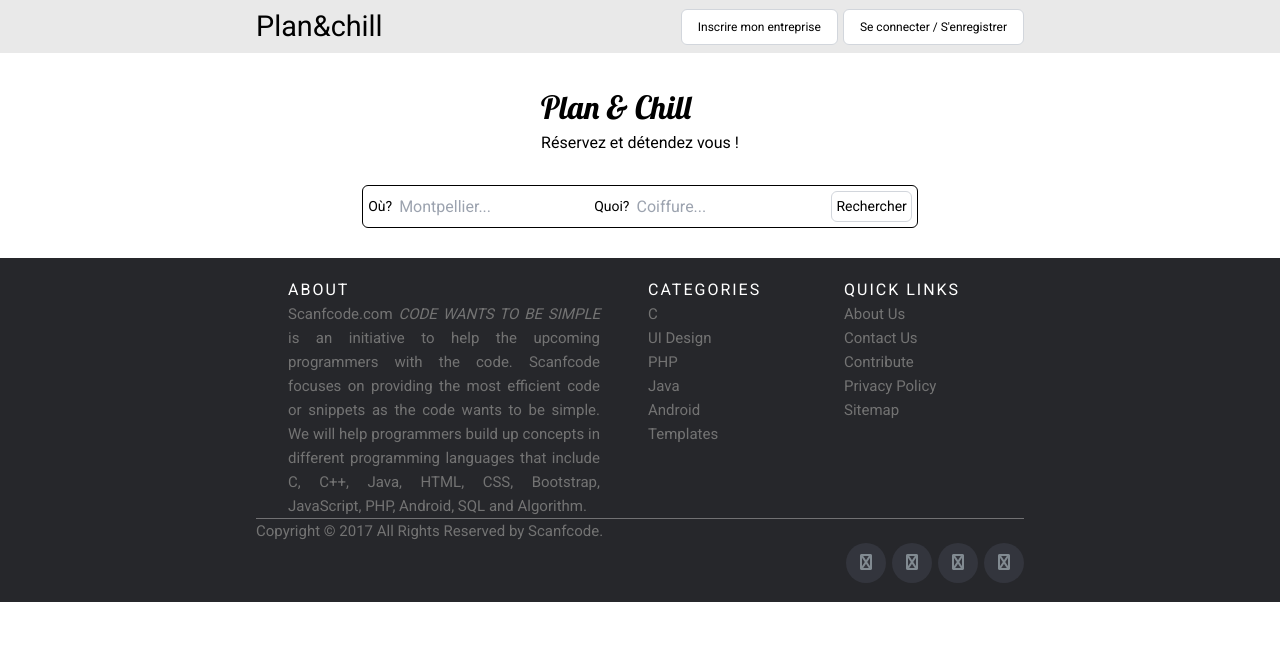
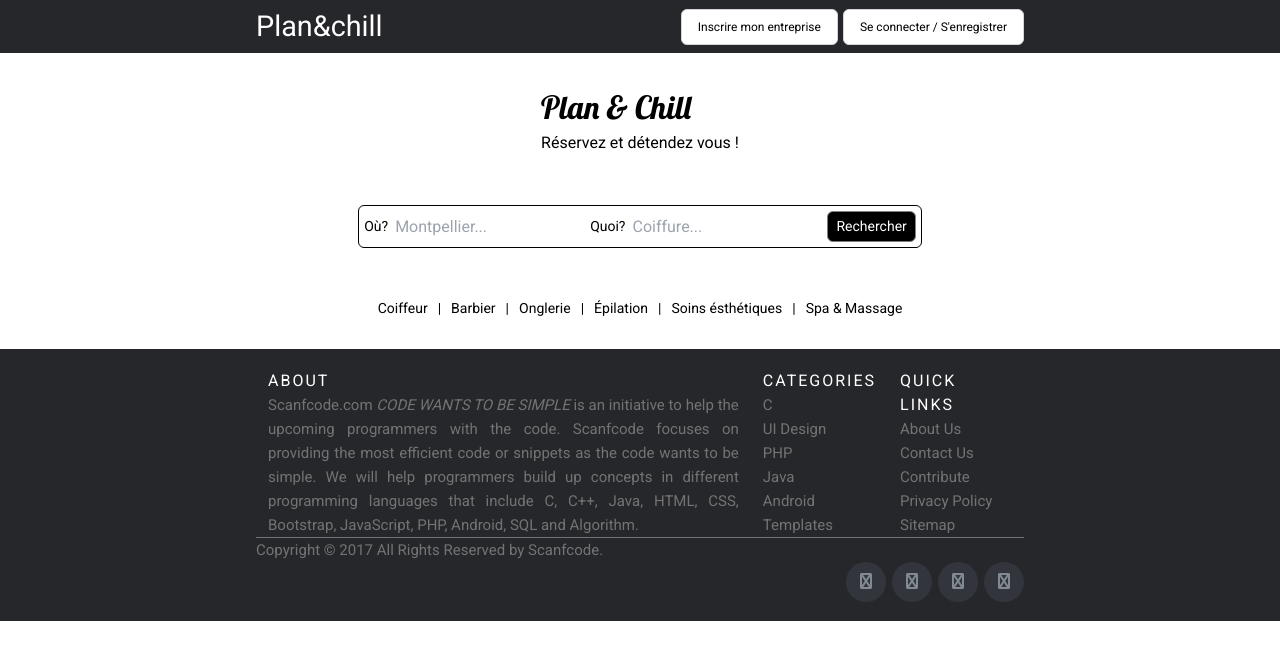
Before and after one commit to CyrilPers/booking-platform, an Angular app in the folder front/: page / in a window 1280 px wide. Shown: the top 660 px of the page. Built offline with nearby package versions, Linux system fonts and the light colour scheme.

Commit message:
update home & styles

```diff
--- a/front/src/app/footer/footer.component.html
+++ b/front/src/app/footer/footer.component.html
@@ -1,7 +1,7 @@
 <footer class="site-footer">
   <div class="footer-top">
-    <div class="grid grid-cols-12 gap-x-4">
-      <div class="col-span-6 items-center px-8">
+    <div class="flex flex-row justify-between">
+      <div class="flex flex-col w-2/3 px-3">
         <h6>About</h6>
         <p class="text-justify">
           Scanfcode.com <i>CODE WANTS TO BE SIMPLE </i> is an initiative to help
@@ -13,7 +13,7 @@
         </p>
       </div>
 
-      <div class="col-span-3 items-center">
+      <div class="flex flex-col px-3">
         <h6>Categories</h6>
         <ul class="footer-links">
           <li><a href="http://scanfcode.com/category/c-language/">C</a></li>
@@ -39,7 +39,7 @@
         </ul>
       </div>
 
-      <div class="col-span-3 items-center px">
+      <div class="flex flex-col px-3">
         <h6>Quick Links</h6>
         <ul class="footer-links">
           <li><a href="http://scanfcode.com/about/">About Us</a></li>
--- a/front/src/app/footer/footer.component.scss
+++ b/front/src/app/footer/footer.component.scss
@@ -1,7 +1,6 @@
 .site-footer
 {
   background-color:#26272b;
-  padding:45px 0 20px;
   font-size:15px;
   padding: 15px 20%;
   line-height:24px;
--- a/front/src/app/home/home.component.html
+++ b/front/src/app/home/home.component.html
@@ -4,4 +4,12 @@
     <span>Réservez et détendez vous !</span>
   </div>
   <app-search-bar></app-search-bar>
+  <ul class="all-services">
+    <a href="">Coiffeur</a> |
+    <a href="">Barbier</a> |
+    <a href="">Onglerie</a> |
+    <a href="">Épilation</a> |
+    <a href="">Soins ésthétiques</a> |
+    <a href="">Spa & Massage</a>
+  </ul>
 </div>
--- a/front/src/app/home/home.component.scss
+++ b/front/src/app/home/home.component.scss
@@ -3,5 +3,22 @@
     display: flex;
     flex-direction: column;
     align-items: center;
-    gap: 30px;
+    gap: 50px;
 }
+
+.all-services {
+    display: flex;
+    gap: 10px;
+    font-size: 14px;
+    a {
+        transition: 0.2s ease all;
+        &:hover{
+            scale: 1.15;
+        }
+        &:focus{
+            scale: 1;
+            color: gray;
+        }
+    }
+
+}
--- a/front/src/app/home/search-bar/search-bar.component.html
+++ b/front/src/app/home/search-bar/search-bar.component.html
@@ -9,7 +9,7 @@
       <input type="input" placeholder="Coiffure..." />
     </div>
     <div class="search">
-        <app-button padding="0.25rem 0.25rem" label="Rechercher"></app-button>
+        <app-button class="black-btn" padding="0.25rem 0.5rem" label="Rechercher"></app-button>
     </div>
   </div>
 </div>
--- a/front/src/app/nav-bar/nav-bar.component.scss
+++ b/front/src/app/nav-bar/nav-bar.component.scss
@@ -1,10 +1,9 @@
 .nav-bar {
-box-sizing: border-box;
+background-color:#26272b;
+color: white;
 display: flex;
-flex-direction: row;
 justify-content: space-between;
 align-items: center;
-background: rgb(233, 233, 233);
 padding: 5px 20%;
 }
 .btn-div{
--- a/front/src/app/reusable/button/button.component.html
+++ b/front/src/app/reusable/button/button.component.html
@@ -1,3 +1,3 @@
-<button [style.font-size]="fontSize" [style.padding]="padding" class="custom-btn">
+<button [style.font-size]="fontSize" [class]="class" [style.padding]="padding" class="custom-btn">
     {{label}}
 </button>
--- a/front/src/app/reusable/button/button.component.scss
+++ b/front/src/app/reusable/button/button.component.scss
@@ -2,7 +2,6 @@
   display: flex;
   align-items: center;
   border: none;
-  background-color: white;
   border: 1px solid #d2d6dc;
   border-radius: 0.375rem;
   outline: none;
@@ -11,13 +10,31 @@
   transition: 0.2s ease all;
 }
 
-.custom-btn:hover {
-  background-color: #f7fafc;
-  border-color: rgb(174, 186, 201);
+.white-btn {
+  background-color: white;
+  color: black;
+  &:focus {
+    background-color: #f7fafc;
+    border-color: rgb(174, 186, 201);
+  }
+  &:active {
+    color: white;
+    background-color: gray;
+    border-color: #8c99a9;
+  }
 }
 
-.custom-btn:active {
+.black-btn {
+  background-color: black;
+  border: 1px solid gray;
   color: white;
-  background-color: gray;
-  border-color: #8c99a9;
+  &:hover {
+    background-color: rgb(31, 31, 31);
+    border-color: rgb(174, 186, 201);
+  }
+  &:active {
+    color: black;
+    background-color: white;
+    border-color: #8c99a9;
+  }
 }
--- a/front/src/app/reusable/button/button.component.ts
+++ b/front/src/app/reusable/button/button.component.ts
@@ -10,4 +10,5 @@ export class ButtonComponent {
     @Input() label: String = "Bouton"
     @Input() fontSize: String = "14px"
     @Input() padding: String = "0.5rem 1rem"
+    @Input() class: String = "white-btn"
 }
```
